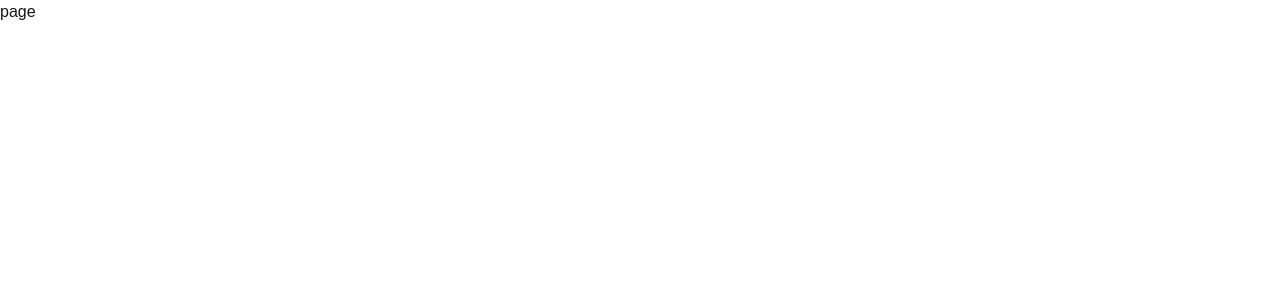
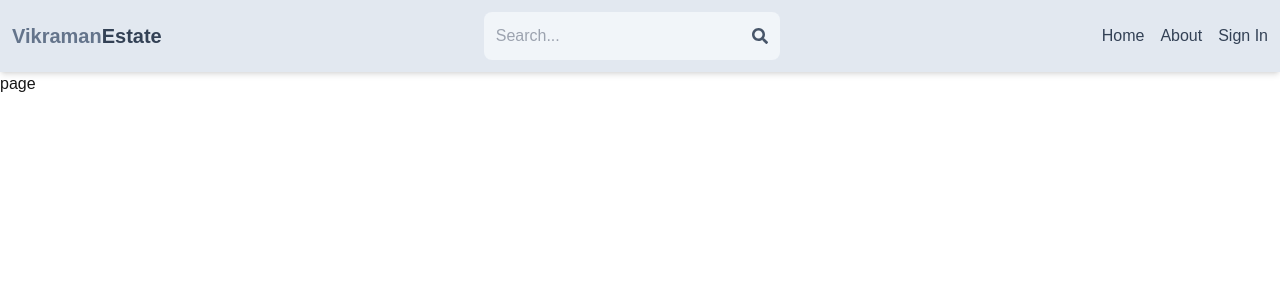
Before and after one commit to VIKRAMANR7/realestate_marketplace, a Next.js app: page / in a window 1280 px wide. Shown: the top 300 px of the page. Built offline with nearby package versions, Linux system fonts and the light colour scheme.

Commit message:
Added header

```diff
--- a/src/app/layout.js
+++ b/src/app/layout.js
@@ -1,5 +1,6 @@
 import { Geist, Geist_Mono } from "next/font/google";
 import "./globals.css";
+import Header from "@/components/Header";
 
 const geistSans = Geist({
   variable: "--font-geist-sans",
@@ -22,6 +23,7 @@
       <body
         className={`${geistSans.variable} ${geistMono.variable} antialiased`}
       >
+        <Header />
         {children}
       </body>
     </html>
--- /dev/null
+++ b/src/components/Header.jsx
@@ -0,0 +1,45 @@
+import Link from "next/link";
+import { FaSearch } from "react-icons/fa";
+
+const Header = () => {
+  return (
+    <header className="bg-slate-200 shadow-md">
+      <div className="flex justify-between items-center maax-w-6xl mx-auto p-3">
+        <Link href="/">
+          <h1 className="font-bold text-sm sm:text-xl flex flex-wrap">
+            <span className="text-slate-500">Vikraman</span>
+            <span className="text-slate-700">Estate</span>
+          </h1>
+        </Link>
+        <form className="bg-slate-100 p-3 rounded-lg flex items-center">
+          <input
+            type="text"
+            placeholder="Search..."
+            className="bg-transparent focus:outline-none w-24 sm:w-64"
+          />
+          <button>
+            <FaSearch className="text-slate-600" />
+          </button>
+        </form>
+        <ul className="flex gap-4">
+          <Link href="/">
+            <li className="hidden md:inline text-slate-700 hover:underline">
+              Home
+            </li>
+          </Link>
+          <Link href="/">
+            <li className="hidden md:inline text-slate-700 hover:underline">
+              About
+            </li>
+          </Link>
+          <Link href="/">
+            <li className="hidden md:inline text-slate-700 hover:underline">
+              Sign In
+            </li>
+          </Link>
+        </ul>
+      </div>
+    </header>
+  );
+};
+export default Header;
```
Also changed, not shown: package.json (+5 -4 lines), 1 other file (tests, documents, lock files or other folders).
